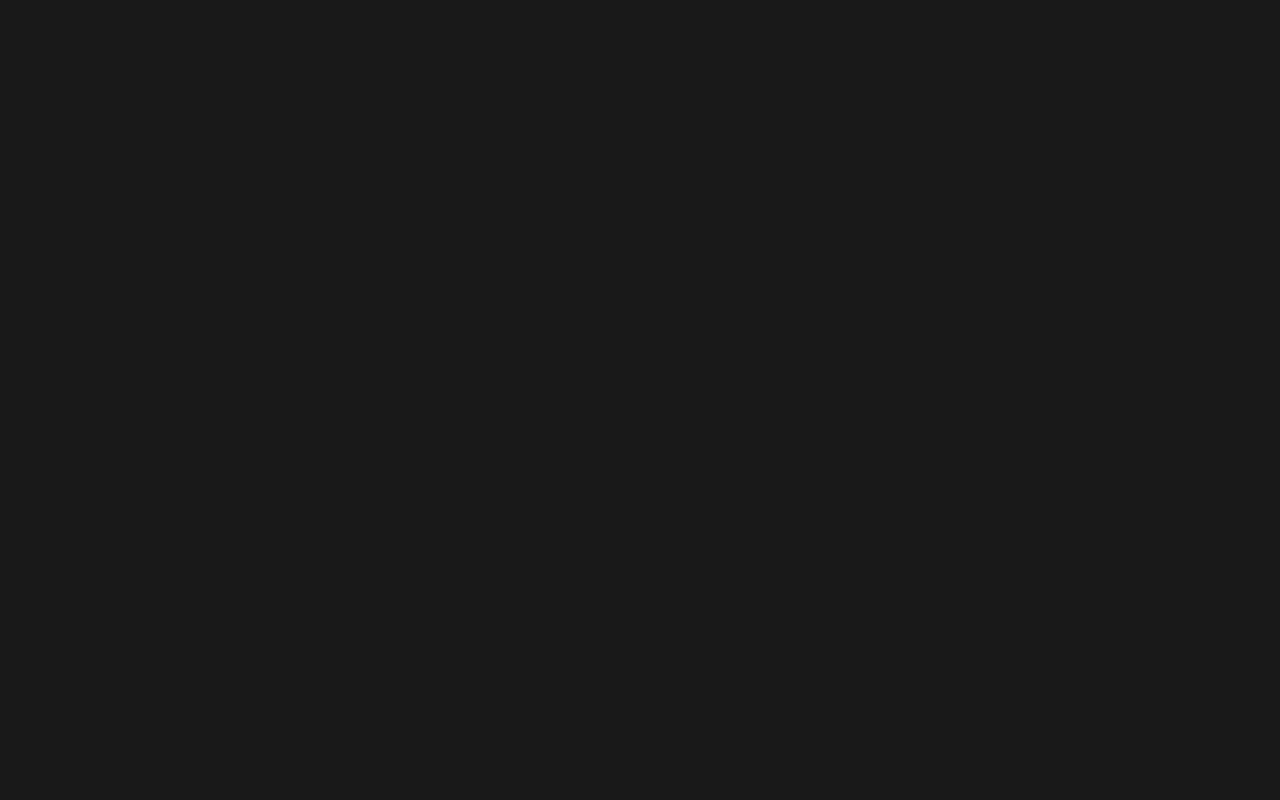
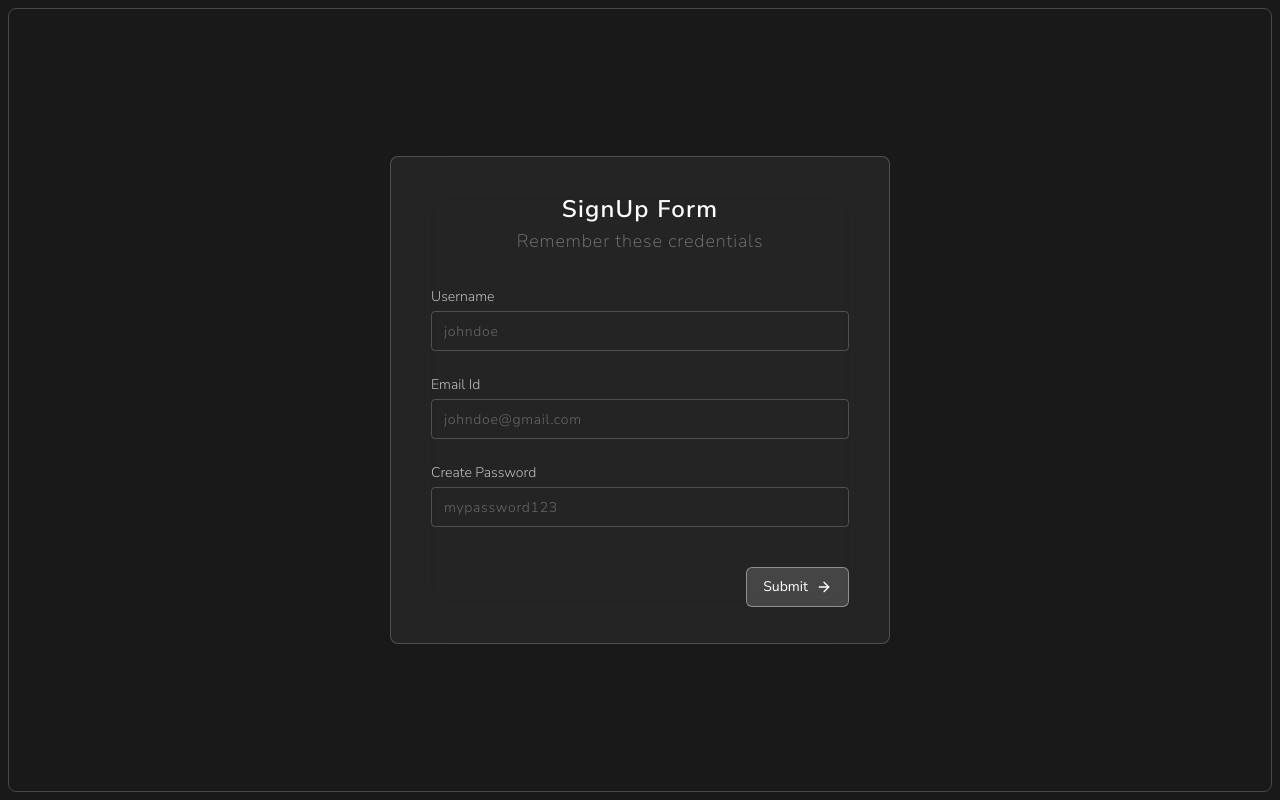
Before and after one commit to gitboytushar/RBAC-Management-App, a React (Vite) app in the folder frontend/: page /entry in a window 1280 px wide. Before the commit this address had no page. Built offline with nearby package versions, Linux system fonts and the light colour scheme; what tailwindcss-motion would draw is missing.

Commit message:
signup page component design build completed

```diff
--- a/frontend/src/App.jsx
+++ b/frontend/src/App.jsx
@@ -4,7 +4,7 @@ import { BrowserRouter as Router, Routes, Route } from 'react-router-dom'
 import AllEmployees from './pages/AllEmployees'
 import Active from './pages/Active'
 import Inactive from './pages/Inactive'
-import SignUp from './pages/SignUp'
+import Entry from './pages/Entry'
 
 function App () {
   return (
@@ -19,8 +19,8 @@ function App () {
             <Route path='/inactive' element={<Inactive />} />
           </Route>
 
-          {/* Route to Sign up Page */}
-          <Route path='/signup' element={<SignUp />} />
+          {/* Route to SignIn-SignUp Page */}
+          <Route path='/entry' element={<Entry />} />
         </Routes>
       </Router>
     </div>
--- a/frontend/src/components/Home/InputData.jsx
+++ b/frontend/src/components/Home/InputData.jsx
@@ -17,6 +17,7 @@ import {
   SelectTrigger,
   SelectValue
 } from '@/components/ui/select'
+import { Check, X } from 'lucide-react'
 
 const InputData = ({ InputDiv, setInputDiv }) => {
   return (
@@ -119,12 +120,12 @@ const InputData = ({ InputDiv, setInputDiv }) => {
             <CardFooter className='flex justify-between'>
               <Button
                 onClick={() => setInputDiv('hidden')}
-                className='border border-white/20 text-white/50 bg-transparent font-normal hover:border-transparent hover:bg-red-800 hover:text-white active:scale-95 transition-all duration-200 ease-in-out'
+                className='flex items-center justify-center py-1 pl-3 pr-2 gap-1 border border-white/20 text-white/40 bg-transparent font-normal hover:border-transparent hover:bg-red-700 hover:text-white active:scale-95 transition-colors duration-300 ease-in-out'
               >
-                Cancel
+                <span>Cancel</span> <X />
               </Button>
-              <Button className='border border-white/30 text-white bg-white/10 font-normal hover:border-transparent hover:bg-blue-700 hover:text-white active:scale-95 transition-all duration-200 ease-in-out'>
-                Submit
+              <Button className='flex items-center justify-center py-1 px-5 gap-3 border border-white/40 text-white bg-white/15 hover:border-transparent font-normal hover:font-medium hover:bg-white hover:text-black active:scale-95 transition-colors duration-300 ease-in-out'>
+                <span>Add</span> <Check />
               </Button>
             </CardFooter>
           </Card>
--- /dev/null
+++ b/frontend/src/pages/Entry.jsx
@@ -0,0 +1,14 @@
+import React from 'react'
+import SignUp from './SignUp'
+
+const Entry = () => {
+  return (
+    <div className='flex h-[98vh] overflow-hidden'>
+      <div className='w-full p-4 border border-white/20 text-white/20 text-xl lg:text-[70px] font-bold rounded-lg flex items-center justify-center flex-wrap'>
+        <SignUp />
+      </div>
+    </div>
+  )
+}
+
+export default Entry
--- a/frontend/src/pages/SignUp.jsx
+++ b/frontend/src/pages/SignUp.jsx
@@ -1,12 +1,84 @@
 import React from 'react'
+import { Button } from '@/components/ui/button'
+import {
+  Card,
+  CardContent,
+  CardDescription,
+  CardFooter,
+  CardHeader,
+  CardTitle
+} from '@/components/ui/card'
+import { Input } from '@/components/ui/input'
+import { Label } from '@/components/ui/label'
+import { ArrowRight } from 'lucide-react'
 
 const SignUp = () => {
   return (
-    <div className='flex h-[98vh] overflow-hidden'>
-      <div className='w-full p-4 border border-white/20 text-white/20 text-xl lg:text-[70px] font-bold rounded-lg flex items-center justify-center flex-wrap'>
-        Page is in development...
-      </div>
-    </div>
+    <>
+      <Card className='w-[90vw] md:w-2/3 lg:w-[500px] px-0 py-0 md:p-4'>
+        <CardHeader className='flex w-full items-center justify-center text-center mb-2'>
+          <CardTitle className='tracking-wider'>SignUp Form</CardTitle>
+          <CardDescription className='text-white/40 tracking-wider text-sm md:text-lg font-thin'>
+            Remember these credentials
+          </CardDescription>
+        </CardHeader>
+        {/* signup fields */}
+        <CardContent>
+          <form>
+            <div className='grid w-full items-center gap-6'>
+              {/* username */}
+              <div className='flex flex-col space-y-1'>
+                <Label
+                  className='text-sm md:text-md font-light text-white/70'
+                  htmlFor='name'
+                >
+                  Username
+                </Label>
+                <Input
+                  id='username'
+                  placeholder='johndoe'
+                  className='placeholder:text-white/30 placeholder:font-light tracking-wider bg-transparent border-white/20 rounded-sm'
+                />
+              </div>
+              {/* email */}
+              <div className='flex flex-col space-y-1'>
+                <Label
+                  className='text-sm md:text-md font-light text-white/70'
+                  htmlFor='mail'
+                >
+                  Email Id
+                </Label>
+                <Input
+                  id='email'
+                  placeholder='johndoe@gmail.com'
+                  className='placeholder:text-white/30 placeholder:font-light tracking-wider bg-transparent border-white/20 rounded-sm'
+                />
+              </div>
+              {/* password */}
+              <div className='flex flex-col space-y-1'>
+                <Label
+                  className='text-sm md:text-md font-light text-white/70'
+                  htmlFor='password'
+                >
+                  Create Password
+                </Label>
+                <Input
+                  id='password'
+                  placeholder='mypassword123'
+                  className='placeholder:text-white/30 placeholder:font-light tracking-wider bg-transparent border-white/20 rounded-sm'
+                />
+              </div>
+            </div>
+          </form>
+        </CardContent>
+        {/* cta buttons */}
+        <CardFooter className='flex justify-end mt-4 pb-5'>
+          <Button className='flex items-center justify-center py-1 px-4 gap-2 border border-white/40 text-white bg-white/15 hover:border-transparent font-normal hover:font-medium hover:bg-white hover:text-black active:scale-95 transition-colors duration-300 ease-in-out'>
+            <span>Submit</span> <ArrowRight />
+          </Button>
+        </CardFooter>
+      </Card>
+    </>
   )
 }
 
```
